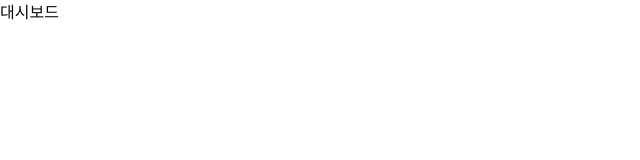
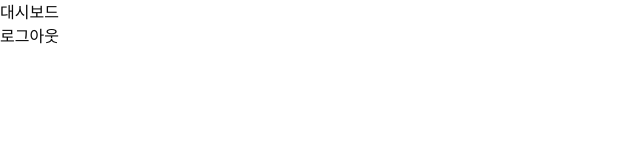
Before and after one commit to calevv/Z-cat-blog, a Next.js app: page /admin in a window 1280 px wide. Shown: the top 160 px of the page, without its empty margins (0-640 px from the left). Built offline with nearby package versions, Linux system fonts and the light colour scheme.

Commit message:
feat(admin):로그인 상태 로그인페이지 제한 및 로그아웃 기능 구현

```diff
--- a/src/actions/auth.ts
+++ b/src/actions/auth.ts
@@ -1,7 +1,7 @@
 // ───────────────────────────────
 // Auth Server Action
 // 역할: 로그인 / 로그아웃 처리
-// TODO : 로그인 상태면 로그인페이지 못가게
+// TODO : 로그인 상태면 로그인페이지 못가게 (완)
 // ───────────────────────────────
 "use server";
 
--- a/src/app/admin/login/page.tsx
+++ b/src/app/admin/login/page.tsx
@@ -58,6 +58,7 @@ export default function LoginPage() {
         </div>
 
         <form onSubmit={handleSubmit} className="flex flex-col gap-4">
+          {/* autoComplete="new-password" 자동완성 방지 */}
           {/* 이메일 */}
           <div className="flex flex-col gap-1">
             <label className="text-muted-foreground font-mono text-xs">
@@ -69,7 +70,7 @@ export default function LoginPage() {
               value={form.email}
               onChange={handleChange}
               placeholder="YOUR_EMAIL"
-              autoComplete="email"
+              autoComplete="new-password"
               className="border-border bg-background text-foreground placeholder:text-muted-foreground focus:border-primary w-full border px-4 py-3 font-mono text-sm transition-colors focus:outline-none"
             />
           </div>
@@ -85,7 +86,7 @@ export default function LoginPage() {
               value={form.password}
               onChange={handleChange}
               placeholder="YOUR_PASSWORD"
-              autoComplete="current-password"
+              autoComplete="new-password"
               className="border-border bg-background text-foreground placeholder:text-muted-foreground focus:border-primary w-full border px-4 py-3 font-mono text-sm transition-colors focus:outline-none"
             />
           </div>
--- a/src/app/admin/page.tsx
+++ b/src/app/admin/page.tsx
@@ -1,3 +1,12 @@
+import { signOut } from "@/actions/auth";
+
 export default function AdminPage() {
-  return <div>대시보드</div>;
+  return (
+    <div>
+      대시보드
+      <form action={signOut}>
+        <button type="submit">로그아웃</button>
+      </form>
+    </div>
+  );
 }
--- a/src/proxy.ts
+++ b/src/proxy.ts
@@ -39,15 +39,21 @@ export async function proxy(request: NextRequest) {
     data: { user },
   } = await supabase.auth.getUser();
 
-  // /admin/login 제외한 /admin 경로 접근 시
+  // 1. [접근 제한] 로그인 안 됐는데 /admin 페이지에 접근한 경우
   if (
     !user &&
     request.nextUrl.pathname.startsWith("/admin") &&
     !request.nextUrl.pathname.startsWith("/admin/login")
   ) {
-    // 로그인 페이지로 리다이렉트
     const url = request.nextUrl.clone();
     url.pathname = "/admin/login";
+    return NextResponse.redirect(url);
+  }
+
+  // 2. [역 리다이렉트] 이미 로그인됐는데 /admin/login 페이지에 접근한 경우 (뒤로가기 방지)
+  if (user && request.nextUrl.pathname === "/admin/login") {
+    const url = request.nextUrl.clone();
+    url.pathname = "/admin"; // 또는 가고 싶은 관리자 메인 페이지
     return NextResponse.redirect(url);
   }
 
```
